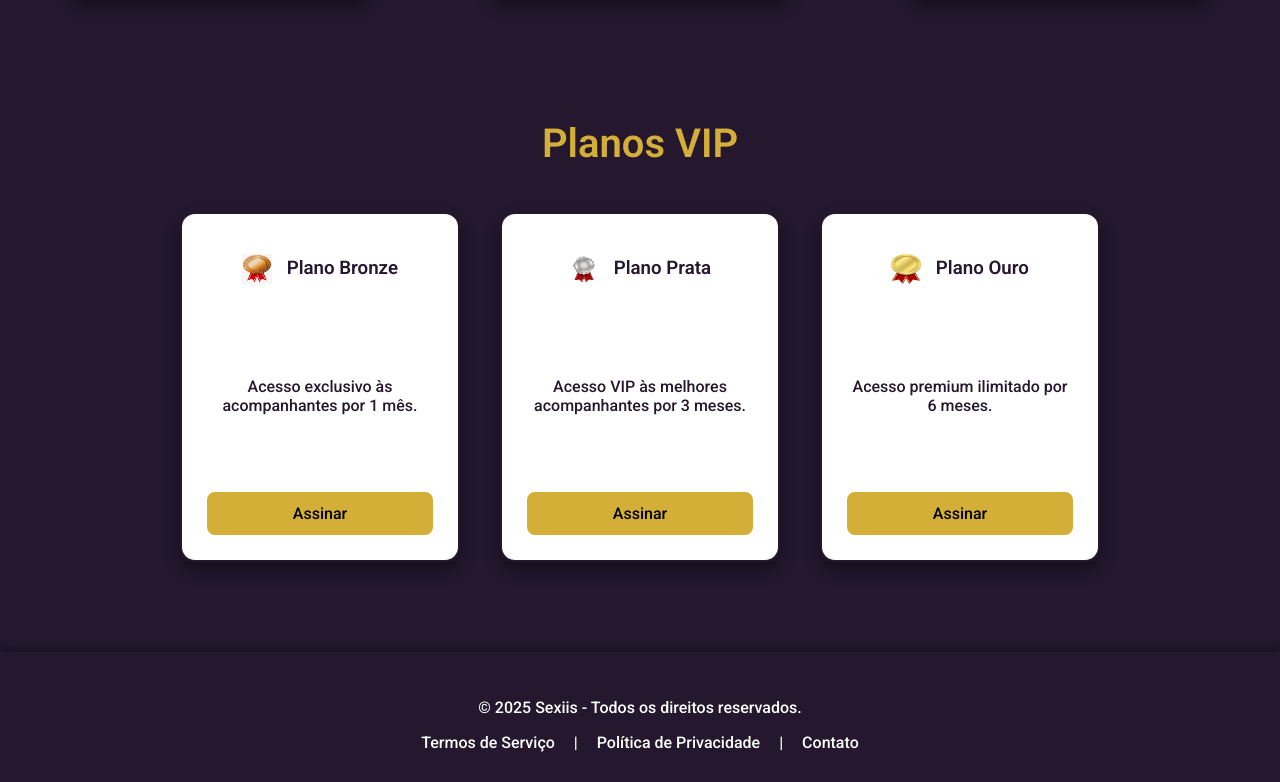
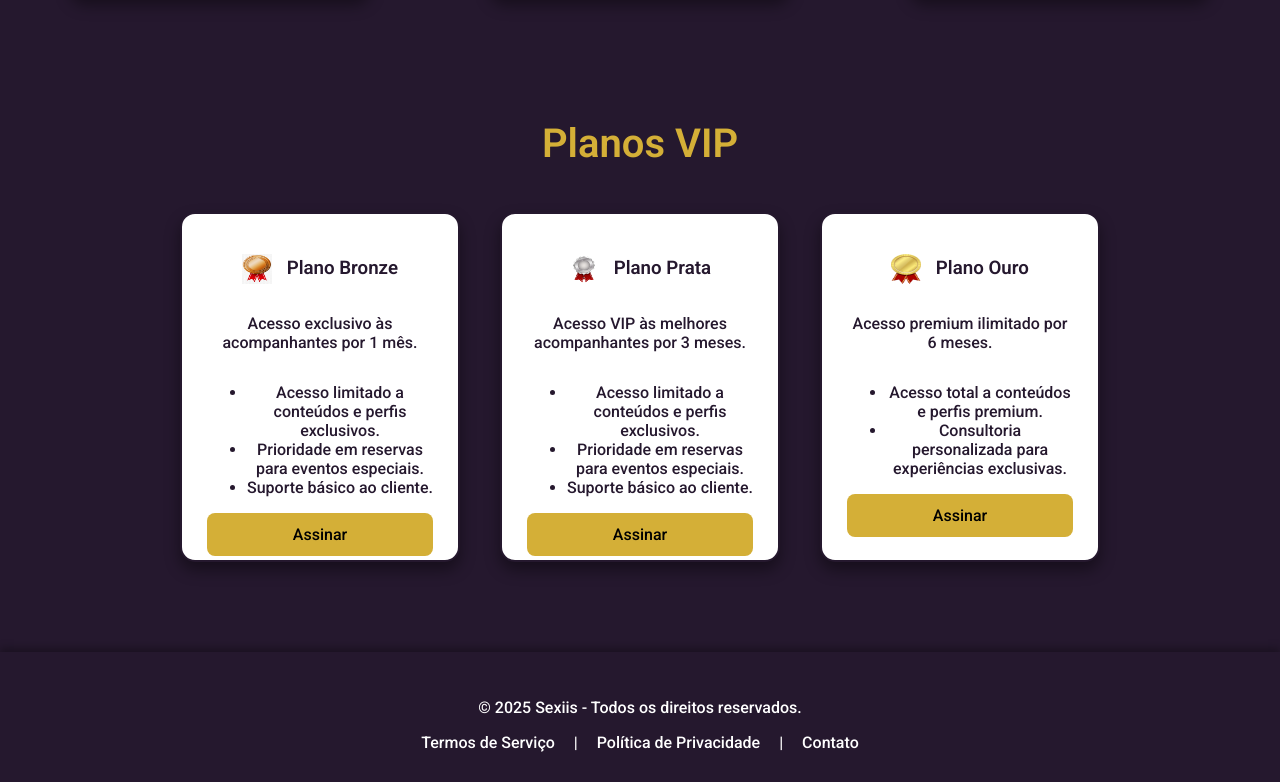
Before and after one commit to albyTechltda/landig-page, a plain HTML site: page index.html in a window 1280 px wide. Shown: the part 1369-2151 px from the top of the page. Drawn offline with Linux system fonts and the light colour scheme.

Commit message:
Update index.html

```diff
--- a/index.html
+++ b/index.html
@@ -59,6 +59,7 @@
             <button class="conhecer-btn" data-nome="Camila Mendes" data-info="Idade: 24 anos. Altura: 1.68m. Atributos: 90-58-88. Especialidades: Acompanhamento de viagens, dança sensual." onclick="mostrarBotaoContratar(this)">Conhecer Camila Mendes</button>
             <div class="contratar-container" style="display: none;">
                 <button class="contratar-btn">Contratar Camila Mendes</button>
+
             </div>
         </div>
         <div class="card">
@@ -85,7 +86,13 @@
         <img src="bronze.png" alt="Ícone Bronze" style="width: 30px; height: 30px; margin-right: 10px; vertical-align: middle;">
         Plano Bronze
     </h3>
+
                 <p>Acesso exclusivo às acompanhantes por 1 mês.</p>
+                <ul>
+                <li>Acesso limitado a conteúdos e perfis exclusivos.</li>
+                <li>Prioridade em reservas para eventos especiais.</li>
+                <li>Suporte básico ao cliente.</li>
+            </ul>
                 <button>Assinar</button>
             </div>
             <div class="vip-card">
@@ -94,7 +101,13 @@
         Plano Prata
     </h3>
                 <p>Acesso VIP às melhores acompanhantes por 3 meses.</p>
+                <ul>
+                    <li>Acesso limitado a conteúdos e perfis exclusivos.</li>
+                <li>Prioridade em reservas para eventos especiais.</li>
+                <li>Suporte básico ao cliente.</li>
+                </ul>
                 <button>Assinar</button>
+
             </div>
             <div class="vip-card">
                  <h3>
@@ -102,6 +115,10 @@
         Plano Ouro
     </h3>
                 <p>Acesso premium ilimitado por 6 meses.</p>
+                 <ul>
+                <li>Acesso total a conteúdos e perfis premium.</li>
+                <li>Consultoria personalizada para experiências exclusivas.</li>
+            </ul>
                 <button>Assinar</button>
             </div>
         </div>
```
